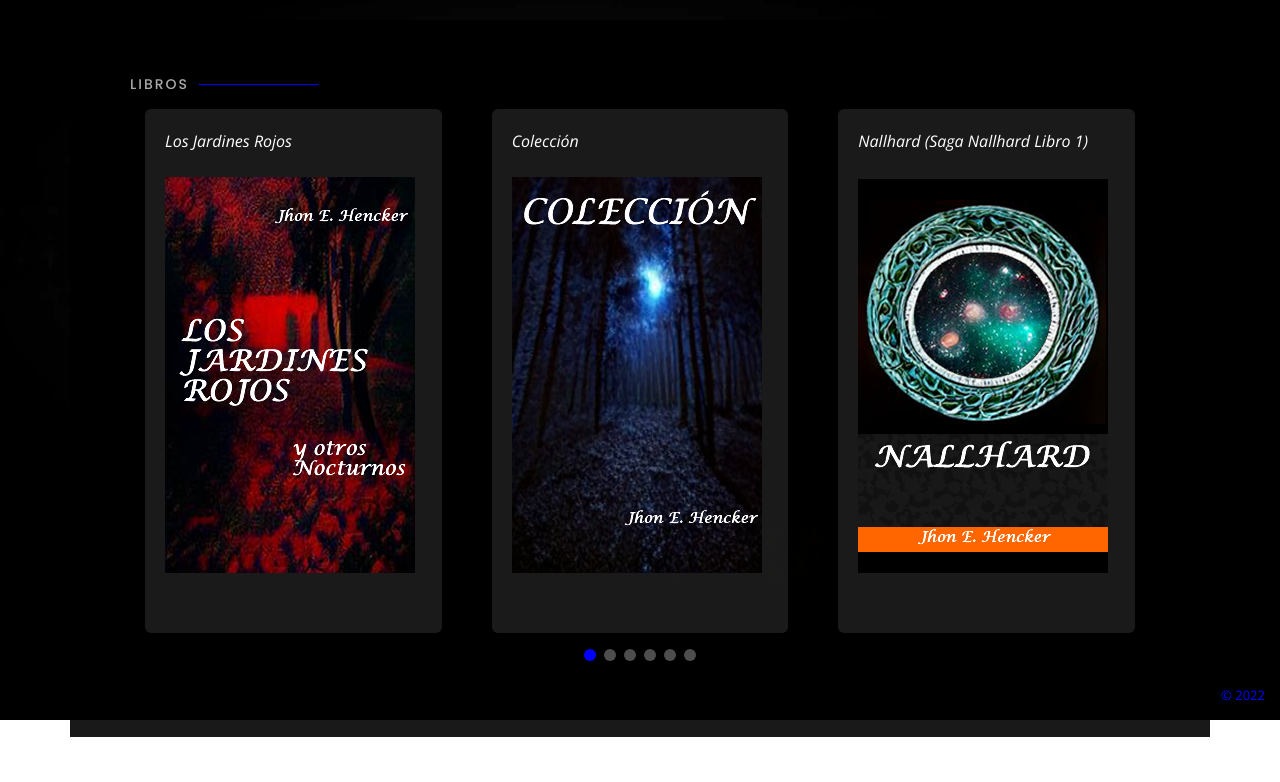
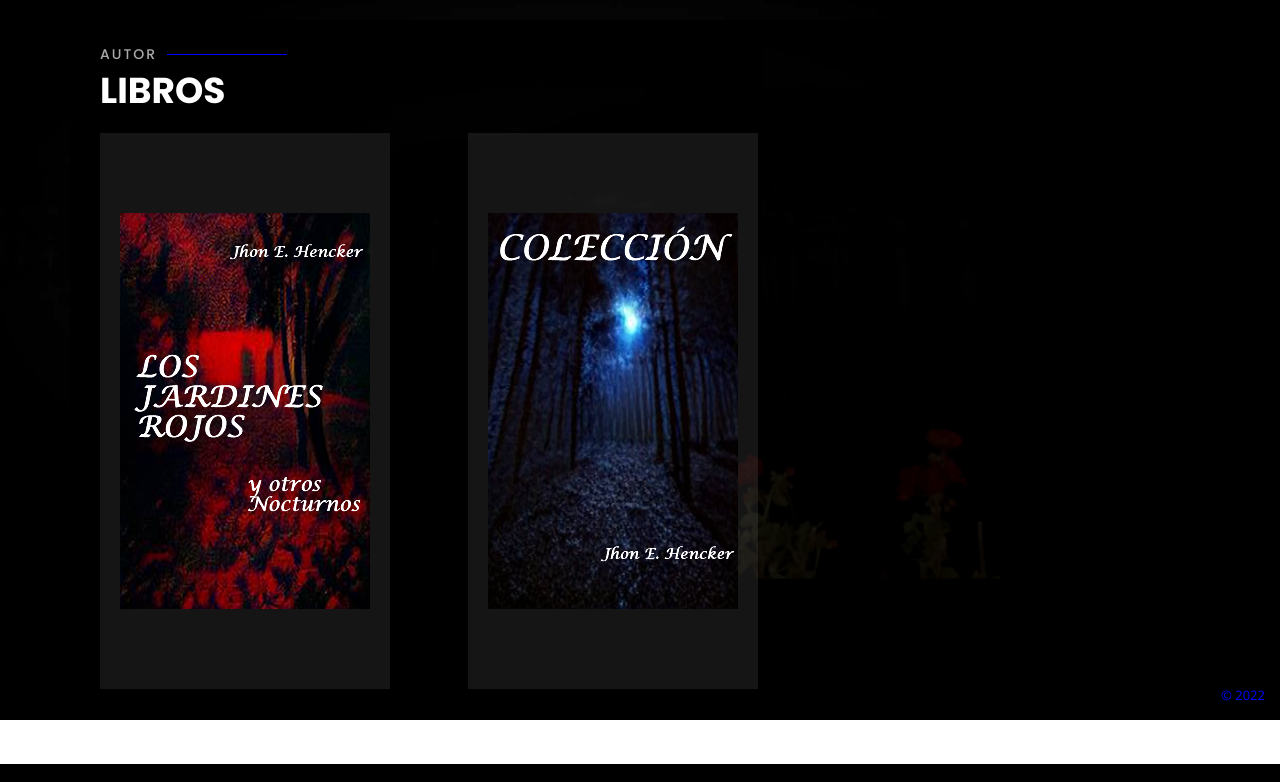
Before and after one commit to jues30/jhonhencker, a PHP site: template vistas/inicio.php in a window 1280 px wide, after a click on "Libros". Shown: the part 80-862 px from the top of the page. Run offline with PHP 8.4, Linux system fonts and the light colour scheme; the template is opened without the code that fills it, so the values that code supplies are empty; some libraries are stand-ins or nearby versions.

Commit message:
Ajuste libros responsive.

```diff
--- a/vistas/inicio.php
+++ b/vistas/inicio.php
@@ -336,9 +336,25 @@
   </section><!-- End Services Section -->
 
   <!-- ======= Portfolio Section ======= -->
-  <section id="portfolio" class="portfolio">
+  <section id="portfolio" class="services">
     <div class="container">
-     <?php require_once 'libros.html'; ?>
+        <div class="section-title">
+        <h2><?php echo InterfazGeneral::AUTOR; ?></h2>
+        <p>Libros</p>
+      </div>
+     <div class="row">
+        <div class="col-lg-4 col-md-6 d-flex align-items-stretch">
+          <div class="icon-box">
+            <p><a href="libros/los_jardines_rojos.pdf" target="_blank"><img src="assets/img/Libro1.png" alt="Los Jardines Rojos y otros Nocturnos"></a></p>
+          </div>
+        </div>
+
+        <div class="col-lg-4 col-md-6 d-flex align-items-stretch mt-4 mt-md-0">
+          <div class="icon-box">
+            <p><a href="#"><img src="assets/img/Libro2.png" alt="Colección"></a></p>
+          </div>
+        </div>
+      </div>
     </div>
   </section><!-- End Portfolio Section -->
 
--- a/vistas/libros.html
+++ b/vistas/libros.html
@@ -7,8 +7,8 @@
             <div class="swiper-slide">
                 <div class="testimonial-item">
                     <p>
-                    Los Jardines Rojos
-                    <br></br>
+                    Los Jardines Rojos y Otros Nocturnos
+                    <br>
                     <a href="libros/los_jardines_rojos.pdf" target="_blank"><img src="assets/img/Libro1.png" alt="Los Jardines Rojos y otros Nocturnos"></a>
                     </p>
                 </div>
```
